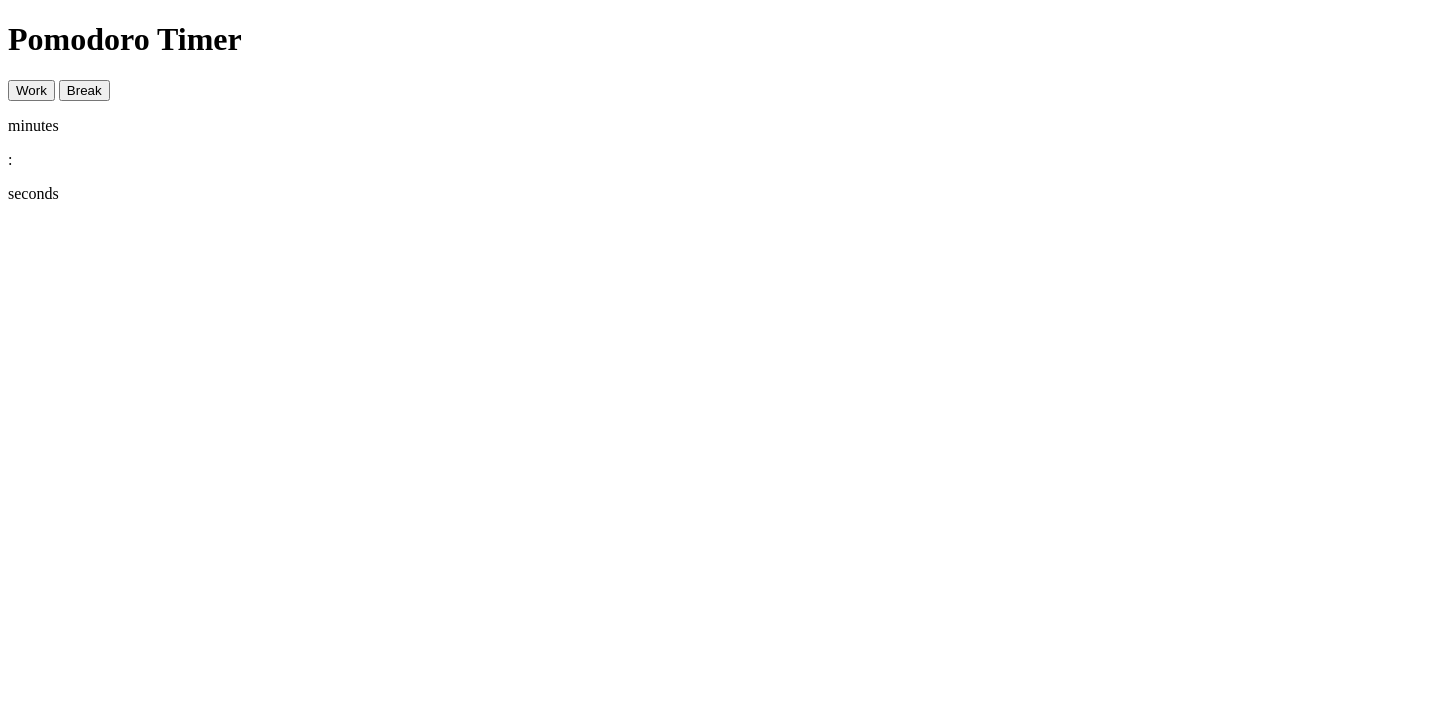
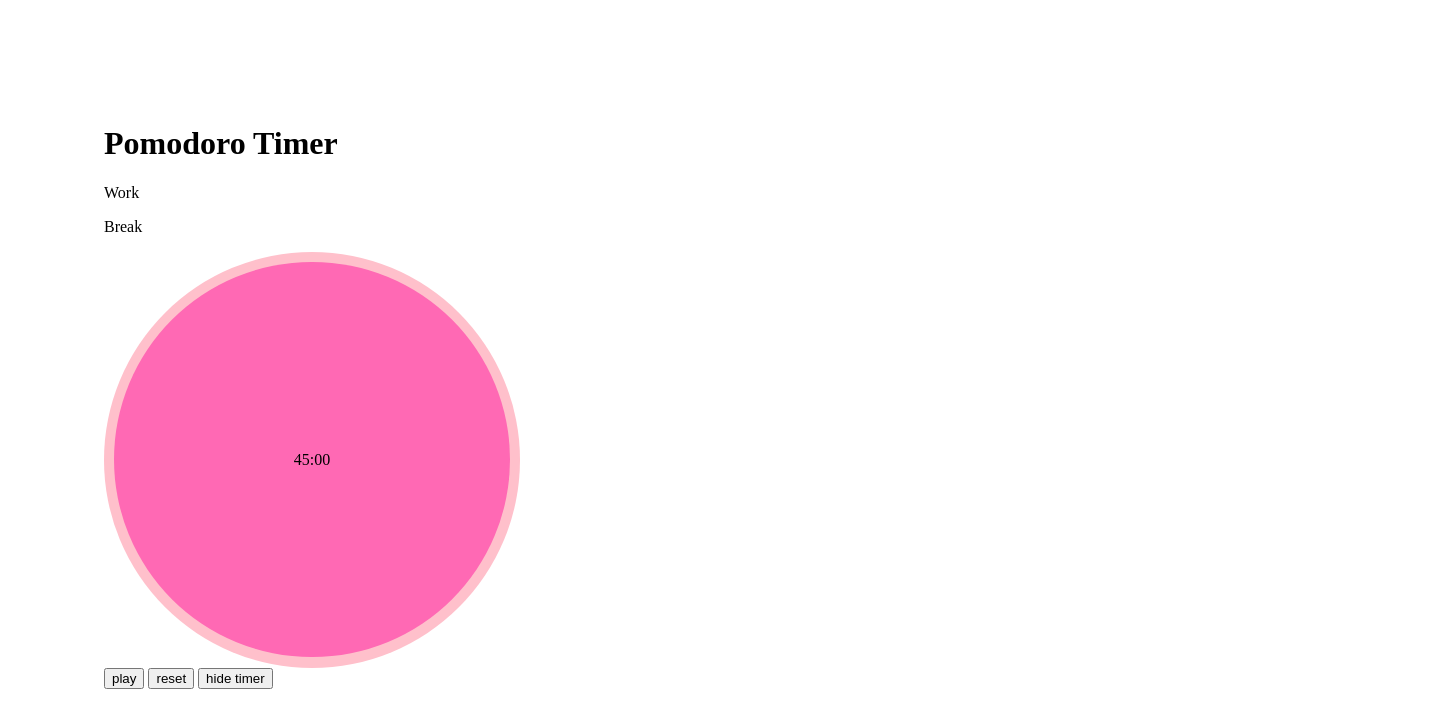
Before and after one commit to samanthadiggs/pomodoro_timer, a plain HTML site: page index.html in a window 1280 px wide. Shown: the whole page, 1432 px wide, since content can reach past the window. Drawn offline with Linux system fonts and the light colour scheme.

Commit message:
basic structure and functionality of the web app

```diff
--- a/index.html
+++ b/index.html
@@ -3,20 +3,32 @@
     <title>pomodoro app</title>
     <meta charset="UTF-8">
     <meta name="viewport" content="width=device-width, initial-scale=1.0">
+    <link rel= "stylesheet" href="style.css">
+    <link rel="preconnect" href="https://fonts.googleapis.com">
+    <link rel="preconnect" href="https://fonts.gstatic.com" crossorigin>
+    <link href="https://fonts.googleapis.com/css2?family=Quicksand:wght@300;400;500;600;700&display=swap" rel="stylesheet">
+    <script src="script.js"></script>
 </head>
+<html lang="en">
 <body>
     <div class="userOptions">
         <h1>Pomodoro Timer</h1>
-        <button>Work</button>
-        <button>Break</button>
+        <p id="work">Work</p>
+        <p id="break">Break</p>
     </div>
     <div class ="timer">
         <div class="circle">
             <div class="time">
-                <p class="minutes">minutes</p>
+                <p id="minutes"></p>
                 <p>:</p>
-                <p class="seconds">seconds</p>
+                <p id="seconds"></p>
             </div>
+        </div>
+        <div class="controls">
+            <button onclick="start()">play</button>
+            <button>reset</button>
+            <button>hide timer</button>
         </div>
     </div>
 </body>
+</html>
--- a/script.js
+++ b/script.js
@@ -0,0 +1,26 @@
+let workTitle = document.getElementById('work');
+let breakTitle = document.getElementById('break');
+
+let workTime = 45;
+let breakTime = 10;
+let seconds = '00'
+window.onload = () => {
+    document.getElementById('minutes').innerHTML = workTime;
+    document.getElementById('seconds').innerHTML = seconds;
+    workTitle.classList.add('active');
+
+}
+function start() {
+    seconds = 59;
+    let workMinutes = workTime - 1;
+    let breakMinutes =  breakTime - 1;
+    breakCount = 0;
+
+    let timerFunction = () => {
+        document.getElementById('minutes').innerHTML = workMinutes;
+        document.getElementById('seconds').innerHTML = seconds;
+
+        seconds = seconds - 1;
+    }
+    setInterval(timerFunction, 1000);
+}
--- a/style.css
+++ b/style.css
@@ -0,0 +1,47 @@
+/*
+:root {
+    font-family: 'Quicksand', sans-serif;
+    font-size: 62.5%;  1 rem = 16 px
+    --color-primary: white;
+    --color-secondary: pink;
+    --color-font:black;
+}
+*/
+
+html, body {
+    width: 100%;
+    padding: 3rem;
+}
+.circle {
+    display: flex;
+    justify-content: center;
+    align-items: center;
+    width: 26rem;
+    height: 26rem;
+    border-radius: 50%;
+   /*  background-color: var(--color-secondary) */
+   background-color: pink;
+   position:relative;
+
+
+}
+
+.circle::before {
+    content: '';
+    position: absolute;
+    width: 95%;
+    height: 95%;
+    border-radius: 50%;
+  /*  background-color:var(--color-primary) ; */
+  background-color: hotpink;
+}
+
+.time {
+    position:relative;
+    display: flex;
+    flex-direction: row;
+}
+
+.time p {
+    font-size: 5.6 rem;
+}
```
